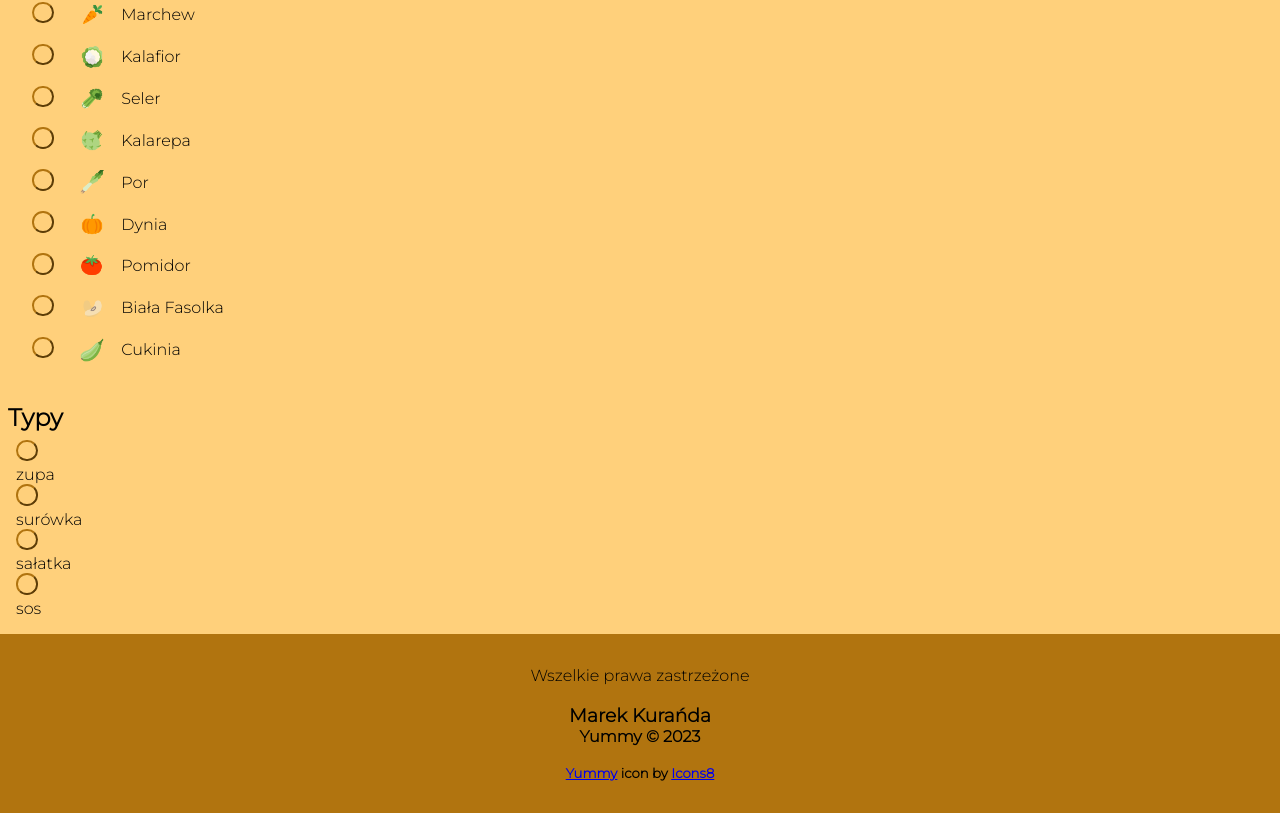
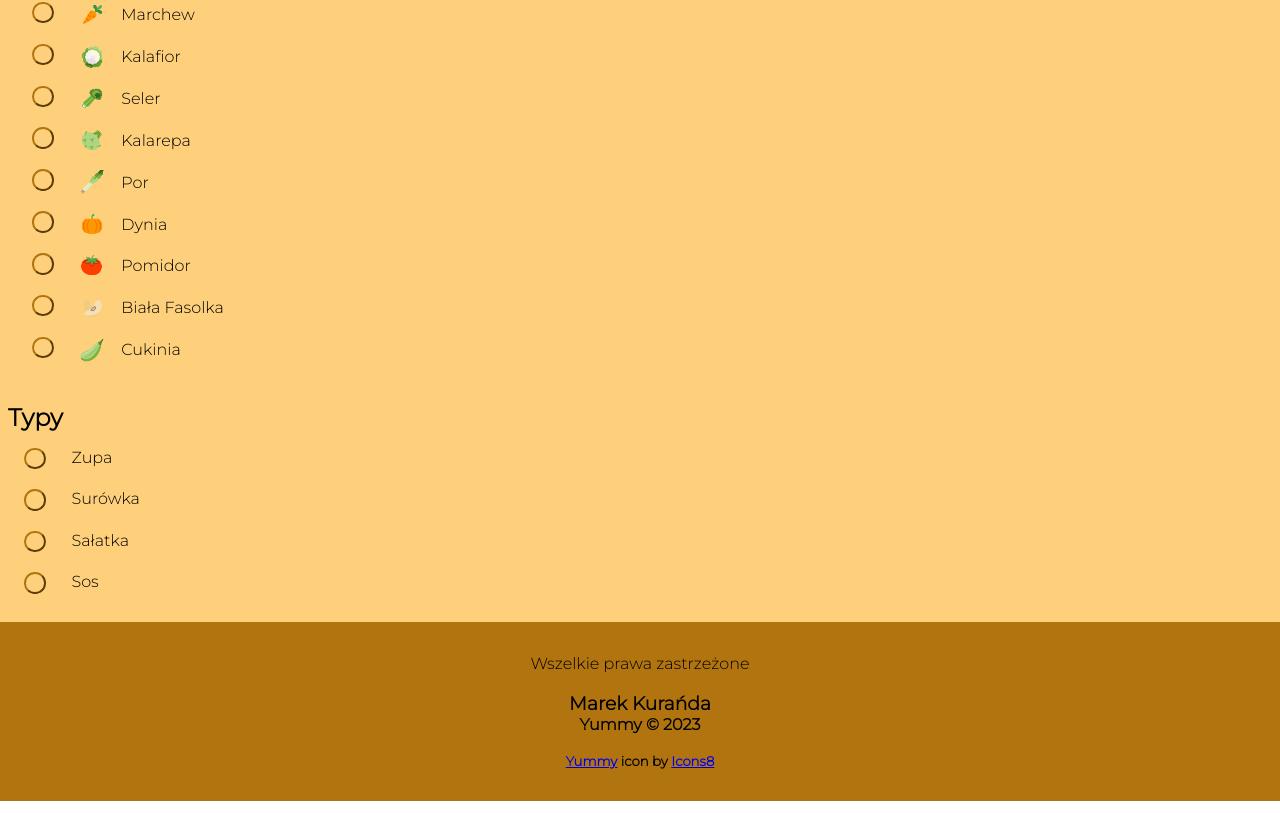
Before and after one commit to mjkuranda/yummy-app, a React (Create React App) app: page /search in a window 1280 px wide. Shown: the part 714-1527 px from the top of the page. Built offline with nearby package versions, Linux system fonts and the light colour scheme.

Commit message:
Add the others components in filters

```diff
--- a/src/assets/styles/search.css
+++ b/src/assets/styles/search.css
@@ -12,13 +12,17 @@
     display: block;
 }
 
-.ingredient-component span * {
+.ingredient-component span *,
+.meal-type-component span * {
     cursor: pointer !important;
+    user-select: none;
 }
-.ingredient-component span+span {
+.ingredient-component span+span,
+.meal-type-component span+span {
     margin-left: 1.618em;
 }
-.ingredient-component label p {
+.ingredient-component label p,
+.meal-type-component label p {
     text-transform: capitalize;
 }
 .ingredient-component label img+p {
--- /dev/null
+++ b/src/components/IngredientCategoryComponent.tsx
@@ -0,0 +1,26 @@
+import React from 'react';
+import { ICategorizedIngredients } from '../constants/data';
+import IngredientComponent from './IngredientComponent';
+
+export type IngredientCategoryComponentProps = {
+    categorized: ICategorizedIngredients,
+    ings: string[],
+    key?: number;
+};
+
+export default function IngredientCategoryComponent({ categorized, ings }: IngredientCategoryComponentProps) {
+    return (
+        <div className="category">
+            <h3>{categorized.category}</h3>
+            <ul>
+                {categorized.ingredients.map((ingredient, idx) =>
+                    <IngredientComponent
+                        key={idx}
+                        ingredient={ingredient}
+                        isChecked={ings.includes(ingredient.getIcon().getName())}
+                    />
+                )}
+            </ul>
+        </div>
+    );
+}
--- a/src/components/IngredientComponent.tsx
+++ b/src/components/IngredientComponent.tsx
@@ -7,7 +7,7 @@ interface IngredientProps {
     key?: number;
 }
 
-export function IngredientComponent({ ingredient, isChecked }: IngredientProps) {
+export default function IngredientComponent({ ingredient, isChecked }: IngredientProps) {
     const [checked, setChecked] = useState(isChecked);
     const handleCheck = (): void => { setChecked(!checked) };
 
--- /dev/null
+++ b/src/components/MealTypeComponent.tsx
@@ -0,0 +1,37 @@
+import React, { useState } from 'react';
+import { MealType } from './containers/MealTypeContainer';
+
+export type MealTypeProps = {
+    mealType: MealType,
+    isChecked: boolean,
+    key?: number
+};
+
+export default function MealTypeComponent({ mealType, isChecked }: MealTypeProps) {
+    const [checked, setChecked] = useState(isChecked);
+    const handleCheck = (): void => { setChecked(!checked) };
+
+    return (
+        <li className="meal-type-component">
+            <div className="flex">
+                <span>
+                    <input
+                        type="checkbox"
+                        id={mealType.k}
+                        name="types[]"
+                        data-type-k={mealType.k}
+                        data-type-v={mealType.v}
+                        value={mealType.k}
+                        checked={checked}
+                        onChange={handleCheck}
+                    />
+                </span>
+                <span>
+                    <label htmlFor={mealType.k}>
+                        <p>{mealType.v}</p>
+                    </label>
+                </span>
+            </div>
+        </li>
+    );
+}
--- /dev/null
+++ b/src/components/containers/IngredientCategoryContainer.tsx
@@ -0,0 +1,24 @@
+import React from 'react';
+import { categorizedIngredients } from '../../constants/data';
+import IngredientCategoryComponent from '../IngredientCategoryComponent';
+
+export type IngredientCategoryContainerProps = {
+    ings: string[]
+}
+
+export default function IngredientCategoryContainer({ ings }: IngredientCategoryContainerProps) {
+    return (
+        <div id="ingredients-container">
+            <h2>Składniki</h2>
+            <div className="category-container">
+                {categorizedIngredients.map((categorized, idx) =>
+                    <IngredientCategoryComponent
+                        key={idx}
+                        categorized={categorized}
+                        ings={ings}
+                    />
+                )}
+            </div>
+        </div>
+    );
+}
--- /dev/null
+++ b/src/components/containers/MealTypeContainer.tsx
@@ -0,0 +1,27 @@
+import React from 'react';
+import MealTypeComponent from '../MealTypeComponent';
+
+export type MealType = Record<string, string>;
+
+export type MealTypeContainerProps = {
+    mealTypes: MealType[]
+};
+
+export default function MealTypeContainer({ mealTypes }: MealTypeContainerProps) {
+    return (
+        <div>
+            <h2>Typy</h2>
+            <div className="meal-types-container">
+                <ul>
+                    {mealTypes.map((type, idx) =>
+                        <MealTypeComponent
+                            key={idx}
+                            mealType={type}
+                            isChecked={Object.keys(mealTypes).includes(type.k)}
+                        />
+                    )}
+                </ul>
+            </div>
+        </div>
+    );
+}
--- a/src/pages/Search.tsx
+++ b/src/pages/Search.tsx
@@ -4,74 +4,28 @@ import { useSearchParams } from 'react-router-dom';
 import '../assets/styles/mobile/search.css';
 import '../assets/styles/search.css';
 import { Type } from '../classes/Meal';
+import IngredientCategoryContainer, { IngredientCategoryContainerProps } from '../components/containers/IngredientCategoryContainer';
+import MealTypeContainer, { MealType, MealTypeContainerProps } from '../components/containers/MealTypeContainer';
 import Footer from '../components/Footer';
 import Header from '../components/Header';
-import { IngredientComponent } from '../components/IngredientComponent';
-import { categorizedIngredients, ICategorizedIngredients } from '../constants/data';
 
 export default function Search() {
     const [searchParams] = useSearchParams();
     const ings = searchParams.getAll('ings');
-    const mealTypes = Object.entries(Type).map(([k, v]) => { return { k, v } });
+    const mealTypes: MealType[] = Object.entries(Type).map(([k, v]) => { return { k, v } });
 
     // TODO: styles/components, styles/pages, styles/pages/mobile
 
-    // TODO: More components
-
-    // TODO: Create components
-    const renderMealType = (mealType: Record<string, string>): React.ReactNode => {
-        return (
-            <li>
-                <input
-                    type="checkbox"
-                    id={mealType.k}
-                    name="types[]"
-                    data-type-k={mealType.k}
-                    data-type-v={mealType.v}
-                    value={mealType.k}
-                    checked={Object.keys(mealTypes).includes(mealType.k)}
-                />
-                <label htmlFor={mealType.k}>
-                    <p>{mealType.v}</p>
-                </label>
-            </li>
-        );
-    };
-
-    const renderCategory = (categorized: ICategorizedIngredients): React.ReactNode => {
-        return (
-            <div className="category">
-                <h3>{categorized.category}</h3>
-                <ul>
-                    {categorized.ingredients.map(
-                        (ingredient, idx) => <IngredientComponent
-                            key={idx}
-                            ingredient={ingredient}
-                            isChecked={ings.includes(ingredient.getIcon().getName())}
-                        />
-                    )}
-                </ul>
-            </div>
-        );
-    };
+    const ingredientCategoryContainerProps: IngredientCategoryContainerProps = { ings };
+    const mealTypeContainerProps: MealTypeContainerProps = { mealTypes };
 
     return (
         <>
             <Header />
             <section id="filters">
                 <form action="" method="get">
-                    <div id="ingredients-container">
-                        <h2>Składniki</h2>
-                        <div className="category-container">
-                            {categorizedIngredients.map(categorized => renderCategory(categorized))}
-                        </div>
-                    </div>
-                    <div>
-                        <h2>Typy</h2>
-                        <div className="meal-types-container">
-                            <ul>{mealTypes.map(type => renderMealType(type))}</ul>
-                        </div>
-                    </div>
+                    <IngredientCategoryContainer {...ingredientCategoryContainerProps} />
+                    <MealTypeContainer {...mealTypeContainerProps} />
                     {/* <div class="flex-center">
                         <button type="submit" onClick="setHash('results')">Wyszukaj</button>
                     </div> */}
```
Also changed, not shown: 1 other file (tests, documents, lock files or other folders).
